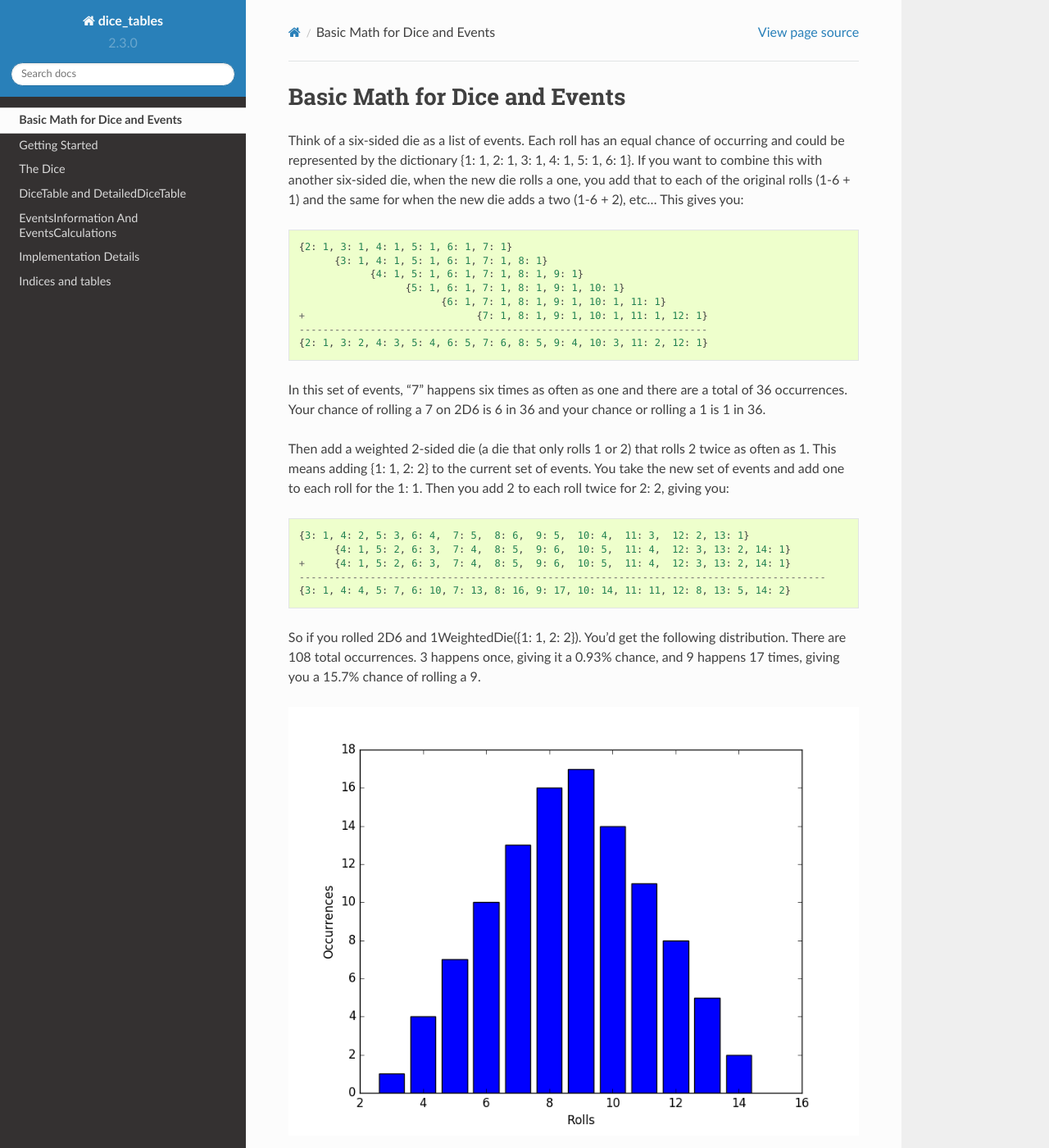
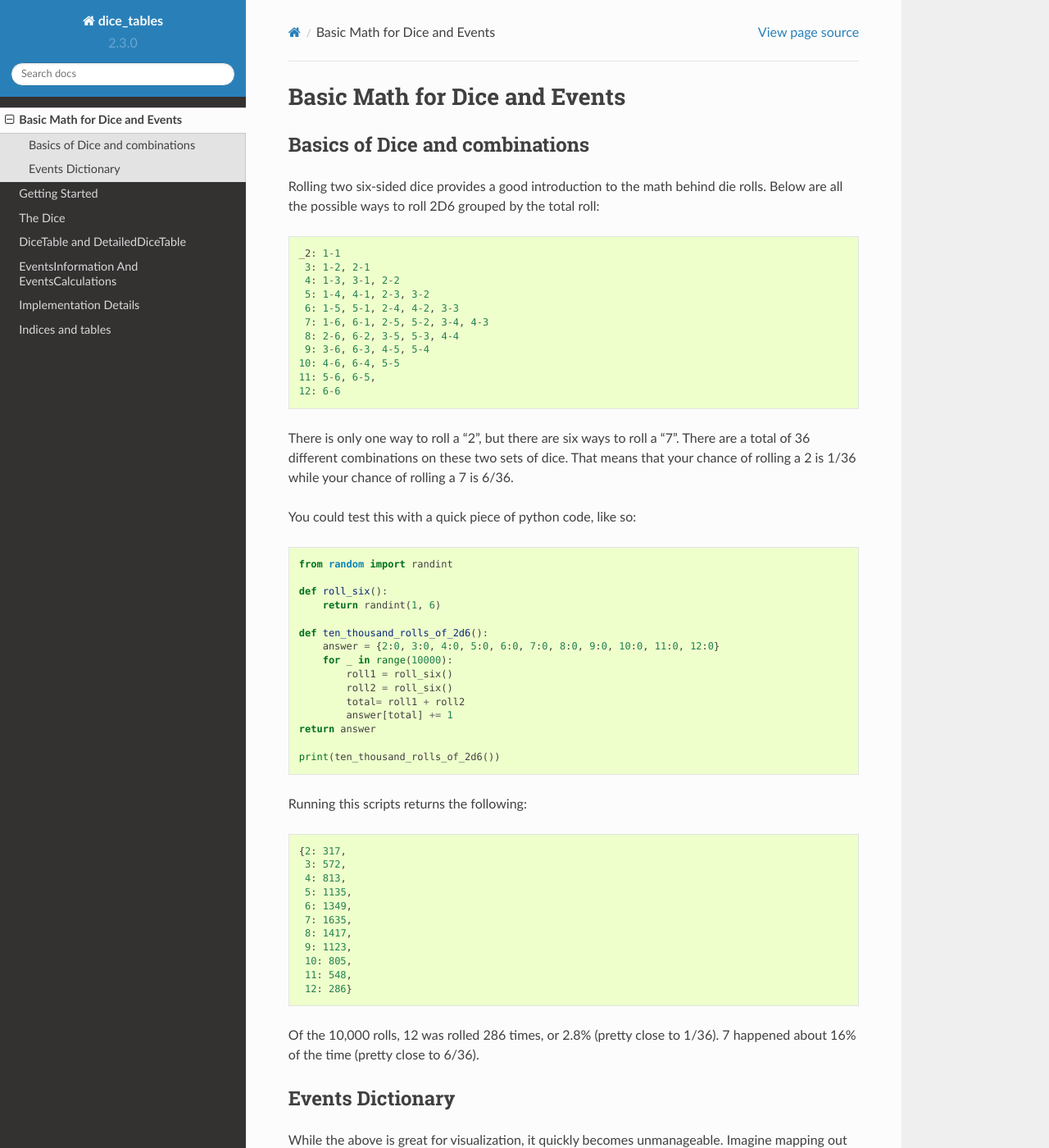
Before and after one commit to eric-s-s/dice-tables, a Sphinx documentation site: the page built from docs/intro.rst, in a window 1280 px wide and 1400 px high. Shown: the whole window at 82% size. Built offline with Sphinx 7.4.7 and the Read the Docs theme 2.0.0, drawn with Linux system fonts in a browser that asks for light colours; some of the changed text lies outside the part shown.

Commit message:
some docs updates

```diff
--- a/docs/intro.rst
+++ b/docs/intro.rst
@@ -1,11 +1,81 @@
 Basic Math for Dice and Events
 ==============================
 
-Think of a six-sided die as a list of events. Each roll has an equal chance of occurring and could
-be represented by the dictionary {1: 1, 2: 1, 3: 1, 4: 1, 5: 1, 6: 1}.
-If you want to combine this with another six-sided die, when the new die rolls a one, you add that to each
-of the original rolls (1-6 + 1) and the same for when the new die adds a two (1-6 + 2), etc...
-This gives you::
+Basics of Dice and combinations
+-------------------------------
+
+Rolling two six-sided dice provides a good introduction to the
+math behind die rolls.  Below are all the possible ways to roll 2D6
+grouped by the total roll::
+
+    _2: 1-1
+     3: 1-2, 2-1
+     4: 1-3, 3-1, 2-2
+     5: 1-4, 4-1, 2-3, 3-2
+     6: 1-5, 5-1, 2-4, 4-2, 3-3
+     7: 1-6, 6-1, 2-5, 5-2, 3-4, 4-3
+     8: 2-6, 6-2, 3-5, 5-3, 4-4
+     9: 3-6, 6-3, 4-5, 5-4
+    10: 4-6, 6-4, 5-5
+    11: 5-6, 6-5,
+    12: 6-6
+
+
+There is only one way to roll a "2", but there are six ways to roll
+a "7". There are a total of 36 different combinations on these two
+sets of dice. That means that your chance of rolling a 2 is 1/36 while
+your chance of rolling a 7 is 6/36.
+
+You could test this with a quick piece of python code, like so::
+
+    from random import randint
+
+    def roll_six():
+        return randint(1, 6)
+
+    def ten_thousand_rolls_of_2d6():
+        answer = {2:0, 3:0, 4:0, 5:0, 6:0, 7:0, 8:0, 9:0, 10:0, 11:0, 12:0}
+        for _ in range(10000):
+            roll1 = roll_six()
+            roll2 = roll_six()
+            total= roll1 + roll2
+            answer[total] += 1
+    return answer
+
+    print(ten_thousand_rolls_of_2d6())
+
+Running this scripts returns the following::
+
+    {2: 317,
+     3: 572,
+     4: 813,
+     5: 1135,
+     6: 1349,
+     7: 1635,
+     8: 1417,
+     9: 1123,
+     10: 805,
+     11: 548,
+     12: 286}
+
+Of the 10,000 rolls, 12 was rolled 286 times, or 2.8% (pretty close to 1/36).
+7 happened about 16% of the time (pretty close to 6/36).
+
+Events Dictionary
+-----------------
+
+While the above is great for visualization, it quickly becomes
+unmanageable. Imagine mapping out all the totals for 3D6 (there
+are 216 of them), or, even worse, having to keep track of 3 dice
+of 3 different sizes.
+
+Instead, Think of a six-sided die as a list of events. Each roll has an equal chance of occurring and could
+be represented by the dictionary :code:`{1: 1, 2: 1, 3: 1, 4: 1, 5: 1, 6: 1}`.
+To combine this with another six-sided die, take each event from the second die, and create a new
+set of events by adding that number to the original die. So, :code:`{1: 1`  means take the original set
+and shift each event +1, like so :code:`{2:1 ,3: 1, 4: 1, 5: 1, 6: 1, 7: 1}`. Then for :code:`{... 2: 1 ...` create a
+new set of events that shifts each event +1, like so :code:`{3: 1, 4: 1, 5: 1, 6: 1, 7: 1, 8: 1}`.
+Do this for each of the six events and you get::
 
     {2: 1, 3: 1, 4: 1, 5: 1, 6: 1, 7: 1}
           {3: 1, 4: 1, 5: 1, 6: 1, 7: 1, 8: 1}
@@ -16,22 +86,42 @@
     ---------------------------------------------------------------------
     {2: 1, 3: 2, 4: 3, 5: 4, 6: 5, 7: 6, 8: 5, 9: 4, 10: 3, 11: 2, 12: 1}
 
-In this set of events, "7" happens six times as often as one and there are a total of 36 occurrences.
-Your chance of rolling a 7 on 2D6 is 6 in 36 and your chance or rolling a 1 is 1 in 36.
+This list of events is the same as the visualization from above. '2' has one combination, '3' has two,
+'4' has three, etc...
 
-Then add a weighted 2-sided die (a die that only rolls 1 or 2) that rolls 2 twice as often as 1.
-This means adding {1: 1, 2: 2} to the current set of events. You take the new set of events and add
-one to each roll for the 1: 1.  Then you add 2 to each roll twice for 2: 2, giving you::
+This method is much easier to add *another* D6 to. Simply use the result from above, and repeat
+it, adding one for each of the six sided dice::
+
+    {3: 1, 4: 2, 5: 3, 6:  4, 7:  5, 8:  6, 9:  5, 10:  4, 11:  3, 12:  2, 13:  1}
+          {4: 1, 5: 2, 6:  3, 7:  4, 8:  5, 9:  6, 10:  5, 11:  4, 12:  3, 13:  2, 14:  1}
+                {5: 1, 6:  2, 7:  3, 8:  4, 9:  5, 10:  6, 11:  5, 12:  4, 13:  3, 14:  2, 15:  1}
+                      {6:  1, 7:  2, 8:  3, 9:  4, 10:  5, 11:  6, 12:  5, 13:  4, 14:  3, 15:  2, 16: 1}
+                             {7:  1, 8:  2, 9:  3, 10:  4, 11:  5, 12:  6, 13:  5, 14:  4, 15:  3, 16: 2, 17: 1}
+    +                               {8:  1, 9:  2, 10:  3, 11:  4, 12:  5, 13:  6, 14:  5, 15:  4, 16: 3, 17: 2, 18: 1}
+    -------------------------------------------------------------------------------------------------------------------
+    {3: 1, 4: 3, 5: 6, 6: 10, 7: 15, 8: 21, 9: 25, 10: 27, 11: 27, 12: 25, 13: 21, 14: 15, 15: 10, 16: 6, 17: 3, 18: 1}
 
 
-    {3: 1, 4: 2, 5: 3, 6: 4,  7: 5,  8: 6,  9: 5,  10: 4,  11: 3,  12: 2, 13: 1}
-          {4: 1, 5: 2, 6: 3,  7: 4,  8: 5,  9: 6,  10: 5,  11: 4,  12: 3, 13: 2, 14: 1}
-    +     {4: 1, 5: 2, 6: 3,  7: 4,  8: 5,  9: 6,  10: 5,  11: 4,  12: 3, 13: 2, 14: 1}
+**Another example with 2D6:**
+
+Take 2d6 and add a different die to it. This time, it's a weighted 2-sided die that rolls
+two three times as often as one.  This die is represented by the dictionary: :code:`{1: 1, 2: 3}`
+for the :code:`{1: 1, ...`, you add 1 to each roll in your 2D6 events, like so:
+:code:`{3: 1, 4: 2, 5: 3, 6: 4, 7: 5, 8: 6, 9: 5, 10: 4, 11: 3, 12: 2, 13: 1}`.
+Then you add 2 to each roll three times for :code:`...2: 3}` like so:
+:code:`{4: 1, 5: 2, 6: 3, 7: 4, 8: 5, 9: 6, 10: 5, 11: 4, 12: 3, 13: 2, 14: 1}`
+this gives you::
+
+
+    {3: 1, 4: 2, 5: 3, 6:  4, 7:  5, 8:  6, 9:  5, 10:  4, 11:  3, 12:  2, 13: 1}
+          {4: 1, 5: 2, 6:  3, 7:  4, 8:  5, 9:  6, 10:  5, 11:  4, 12:  3, 13: 2, 14: 1}
+          {4: 1, 5: 2, 6:  3, 7:  4, 8:  5, 9:  6, 10:  5, 11:  4, 12:  3, 13: 2, 14: 1}
+    +     {4: 1, 5: 2, 6:  3, 7:  4, 8:  5, 9:  6, 10:  5, 11:  4, 12:  3, 13: 2, 14: 1}
     -----------------------------------------------------------------------------------------
-    {3: 1, 4: 4, 5: 7, 6: 10, 7: 13, 8: 16, 9: 17, 10: 14, 11: 11, 12: 8, 13: 5, 14: 2}
+    {3: 1, 4: 5, 5: 9, 6: 13, 7: 17, 8: 21, 9: 23, 10: 19, 11: 15, 12: 11, 13: 7, 14: 3}
 
-So if you rolled 2D6 and 1WeightedDie({1: 1, 2: 2}). You'd get the following distribution.
-There are 108 total occurrences. 3 happens once, giving it a 0.93% chance, and 9 happens
-17 times, giving you a 15.7% chance of rolling a 9.
+So if you rolled 2D6 and 1WeightedDie({1: 1, 2: 3}). You'd get the following distribution.
+There are 144 total occurrences. 3 happens once, giving it a 0.69% chance, and 9 happens
+23 times, giving you a 15.97% chance of rolling a 9.
 
-.. image:: /_static/figure_1.png
+.. image:: /_static/bar_chart.png
--- a/docs/the_dice.rst
+++ b/docs/the_dice.rst
@@ -1,8 +1,11 @@
 The Dice
 ========
 
+.. _Top:
+
 - `Die Classes`_
 - `Dice Pools`_
+- `Some Example Dice`_
 
 A die class is a :py:class:`dicetables.eventsbases.protodie.ProtoDie`,
 which is a subclass of
@@ -261,4 +268,33 @@
 increases linearly with the underlying dictionary, but closer to exponentially with pool_size. Especially with larger
 dice, an increase of one in the pool size can have a surprisingly large effect.
 
-.. image:: /_static/figure_3.png
+.. image:: /_static/dice_pool_times.png
+
+
+Some Example Dice
+-----------------
+
+- :code:`ModDie(2, -1)` a coin where "1" is heads, and "0" is tails. The die roll will tell you the
+  number of heads rolled.
+
+- :code:`ModWeightedDie({1: 40, 2: 60}, -1)` a cheater's coin that rolls heads 60% of the time.
+
+- :code:`ModWeightedDie({1: 45, 2: 55}. -1)` a person who's likely to pick "1" 55% of the time.
+
+- :code:`StrongDie(ModWeightedDie({1: 10, 2: 90}, -1), 1000)` a thousand people who will almost
+  certainly choose "1" and will all vote as a block. whatever they choose, they're doing it as a team.
+
+- :code:`ModWeightedDie({1: 3, 2: 1, 3: 1, 4: 1}, -1)` a six-sided die with faces [0, 0, 0, 1, 2, 3].
+
+- :code:`WeightedDie({1: 3, 2: 4, 3: 4, 4: 4, 5: 4, 6: 5})` a mildly weighted die that has a
+  21% chance to roll a "6" (5/24), a 12.5% chance to roll a "1" and the rest are 1 in 6 (4/24).
+
+- :code:`BestOfDicePool(Die(6), 4, 3)` best 3 out of 4D6.
+
+- 2 :code:`Die(6)` and :code:`Modifier(3)` 2D6+3
+
+  >>> import dicetables as dt
+  >>> dt.DiceTable.new().add_die(dt.Die(6), 2).add_die(dt.Modifier(3))
+  <DiceTable containing [+3, 2D6]>
+
+`Top`_
```
Also changed, not shown: other parts of docs/the_dice.rst (+5 -1 lines), docs/_static/bar_chart.png (added), docs/_static/dice_pool_times.png (renamed from docs/_static/figure_3.png), docs/_static/figure_1.png (deleted), docs/_static/figure_2.png (deleted), 1 other file.
